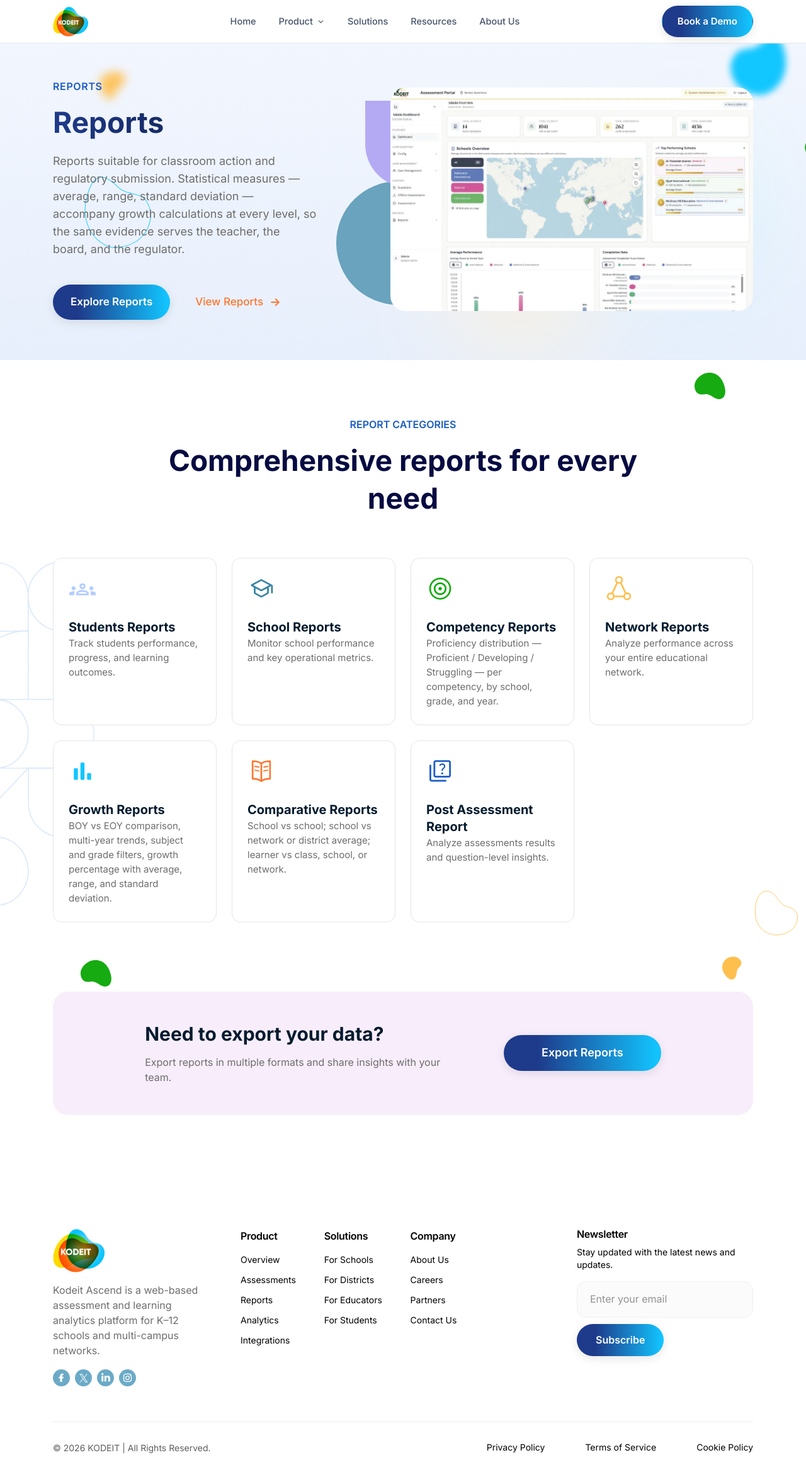
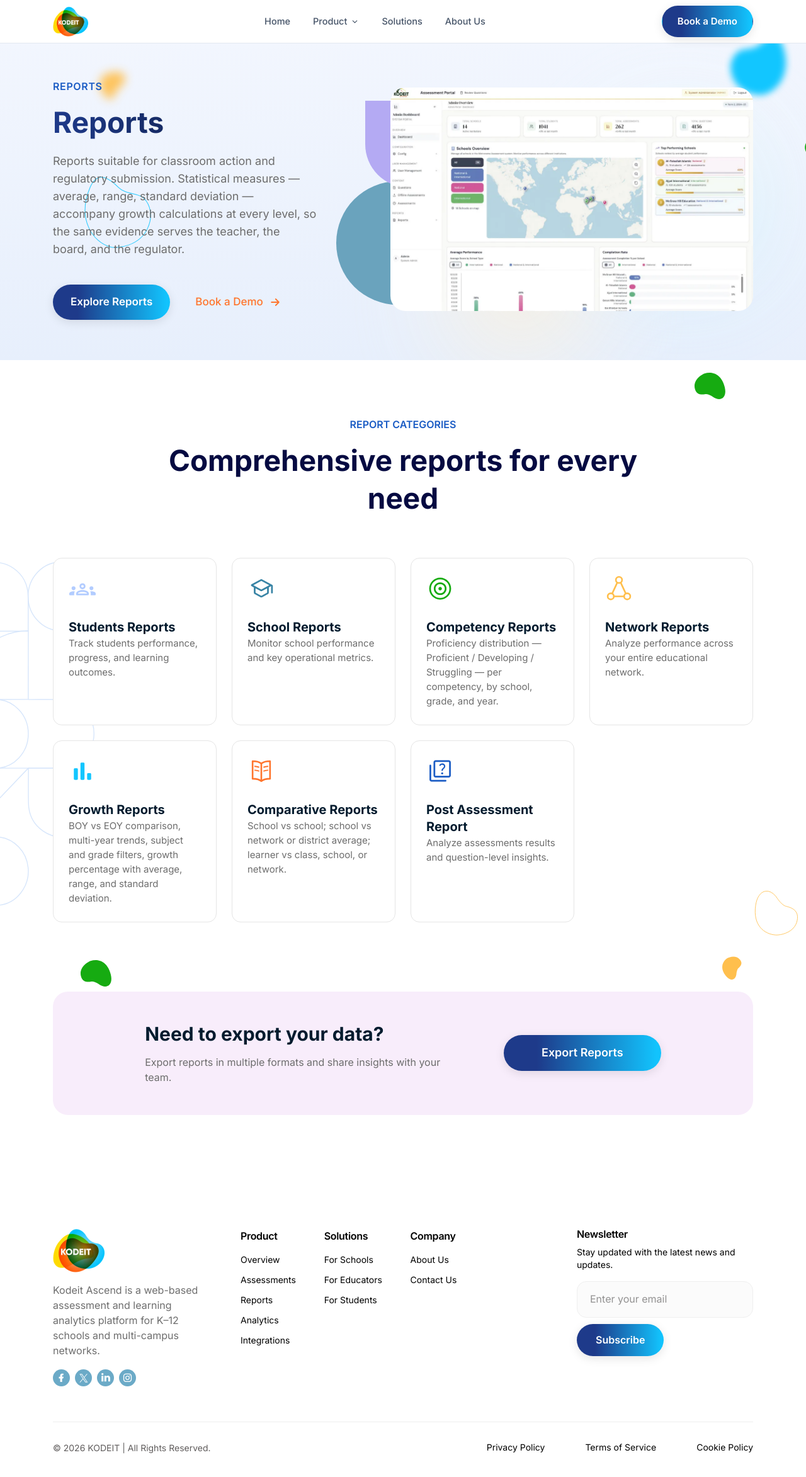
Before and after one commit to techviron-admin/kodeit-ascend, a Next.js app in the folder kodeit-next/: page /reports in a window 1280 px wide. Shown: the top 2346 px of the page at 63% size. Built offline with nearby package versions, Linux system fonts and the light colour scheme.

Commit message:
Reports hero->Book a Demo; Settings remove Manage Users; footer trim Solutions/Company; navbar remove Resources

```diff
--- a/kodeit-next/app/reports/page.jsx
+++ b/kodeit-next/app/reports/page.jsx
@@ -58,8 +58,8 @@ export default function ReportsPage() {
           sub="Reports suitable for classroom action and regulatory submission. Statistical measures — average, range, standard deviation — accompany growth calculations at every level, so the same evidence serves the teacher, the board, and the regulator."
           primaryHref="#categories"
           primaryLabel="Explore Reports"
-          secondaryHref="/analytics"
-          secondaryLabel="View Reports"
+          secondaryHref="/help#contact"
+          secondaryLabel="Book a Demo"
           imageAlt="Kodeit Ascend reports dashboard"
         />
 
@@ -103,7 +103,6 @@ export default function ReportsPage() {
           sub="Export reports in multiple formats and share insights with your team."
           label="Export Reports"
         />
-
       </main>
       <SiteFooter />
     </div>
--- a/kodeit-next/app/settings/page.jsx
+++ b/kodeit-next/app/settings/page.jsx
@@ -64,8 +64,6 @@ export default function SettingsPage() {
           sub="Configure schools, grades, subjects, competencies, and reporting from one place."
           primaryHref="/help#contact"
           primaryLabel="Book a Demo"
-          secondaryHref="/users"
-          secondaryLabel="Manage Users"
           imageAlt="Kodeit Ascend settings and administration"
         />
 
--- a/kodeit-next/components/ModuleHero.jsx
+++ b/kodeit-next/components/ModuleHero.jsx
@@ -44,10 +44,12 @@ export default function ModuleHero({
             <Link href={primaryHref} className="btn-grad">
               {primaryLabel}
             </Link>
-            <Link href={secondaryHref} className="link-orange">
-              {secondaryLabel}
-              <Arrow />
-            </Link>
+            {secondaryLabel && (
+              <Link href={secondaryHref} className="link-orange">
+                {secondaryLabel}
+                <Arrow />
+              </Link>
+            )}
           </div>
         </div>
         <div
--- a/kodeit-next/components/SiteFooter.jsx
+++ b/kodeit-next/components/SiteFooter.jsx
@@ -48,15 +48,12 @@ export default function SiteFooter({ tint = false }) {
             <nav className="kd-foot-col" aria-label="Solutions">
               <h4>Solutions</h4>
               <Link href="/schools">For Schools</Link>
-              <Link href="/schools">For Districts</Link>
               <Link href="/users">For Educators</Link>
               <Link href="/users">For Students</Link>
             </nav>
             <nav className="kd-foot-col" aria-label="Company">
               <h4>Company</h4>
               <Link href="/about">About Us</Link>
-              <a href="#">Careers</a>
-              <a href="#">Partners</a>
               <Link href="/help#contact">Contact Us</Link>
             </nav>
           </div>
--- a/kodeit-next/components/SiteHeader.jsx
+++ b/kodeit-next/components/SiteHeader.jsx
@@ -122,11 +122,6 @@ export default function SiteHeader() {
             </a>
           </div>
           <div className="nav-item">
-            <a href="#" className="nav-link">
-              Resources
-            </a>
-          </div>
-          <div className="nav-item">
             <Link href="/about" className="nav-link">
               About Us
             </Link>
```
